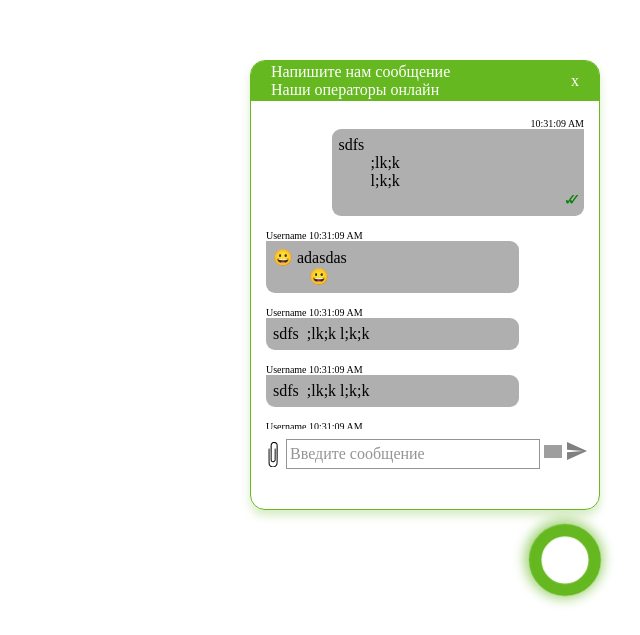
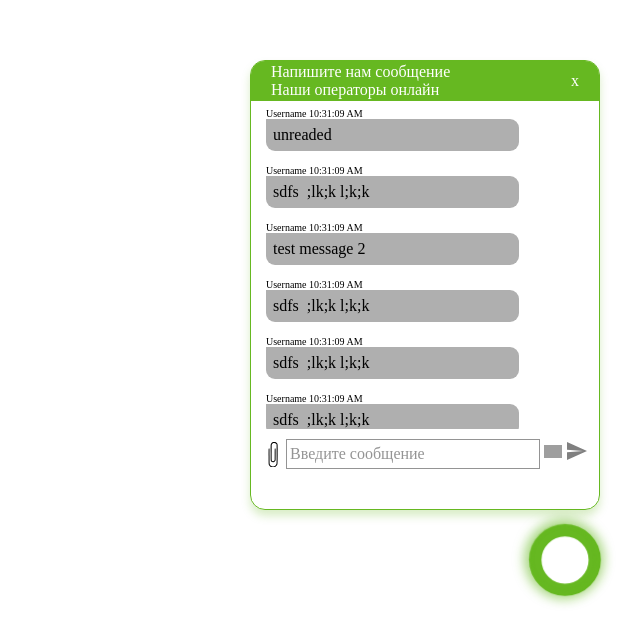
Before and after one commit to anddrews/online-chat, a React app: page / in a window 1280 px wide. Shown: the part 165-800 px from the top of the page, without its empty margins (640-1280 px from the left). Built offline with nearby package versions, Linux system fonts and the light colour scheme; grey boxes are pictures that could not be loaded.

Commit message:
move chat messages into App

```diff
--- a/src/app.tsx
+++ b/src/app.tsx
@@ -7,6 +7,7 @@ import styles from './app.scss';
 import {Chat} from './components/chat/chat';
 import {CURRENT_USER_NAME} from 'const';
 import {Imessage} from './model/Imessage';
+import {Message} from './components/chat/message/message';
 
 const sn = styleNames(styles);
 
@@ -41,7 +42,7 @@ const message = [
     {
         id: 4,
         userName: 'Username',
-        content: `sdfs  ;lk;k l;k;k`,
+        content: `sdfsdfdsf`,
         messageDate: new Date(),
         currentUserName: CURRENT_USER_NAME,
         read: true
@@ -57,10 +58,10 @@ const message = [
     {
         id: 6,
         userName: 'Username',
-        content: `sdfs  ;lk;k l;k;k`,
+        content: `unreaded`,
         messageDate: new Date(),
         currentUserName: CURRENT_USER_NAME,
-        read: true
+        read: false
     },
     {
         id: 7,
@@ -80,6 +81,27 @@ const message = [
     },
     {
         id: 9,
+        userName: 'Username',
+        content: `sdfs  ;lk;k l;k;k`,
+        messageDate: new Date(),
+        currentUserName: CURRENT_USER_NAME,
+        read: true
+    },{
+        id: 10,
+        userName: 'Username',
+        content: `sdfs  ;lk;k l;k;k`,
+        messageDate: new Date(),
+        currentUserName: CURRENT_USER_NAME,
+        read: true
+    },{
+        id: 11,
+        userName: 'Username',
+        content: `sdfs  ;lk;k l;k;k`,
+        messageDate: new Date(),
+        currentUserName: CURRENT_USER_NAME,
+        read: true
+    },{
+        id: 12,
         userName: 'Username',
         content: `sdfs  ;lk;k l;k;k`,
         messageDate: new Date(),
@@ -112,9 +134,13 @@ export const App: React.FunctionComponent = () => {
                 isChatOpen={isChatOpen}
                 onCloseClick={chatOpenHandler}
                 sendMessage={handleSendMessage}
-                messages={messages}
+                messagesLength={messages.length}
             >
-
+                {messages.map(item => (
+                    <Message
+                        key={item.id}
+                        message={item}
+                    />))}
             </Chat>
             <ChatOpener
                 onClick={chatOpenHandler}
--- a/src/components/chat/chat.tsx
+++ b/src/components/chat/chat.tsx
@@ -14,11 +14,13 @@ interface Props {
     isChatOpen: boolean;
     onCloseClick: () => void;
     sendMessage: (message: string) => void;
-    messages: Imessage[]
+    messagesLength: number;
 }
 
-export const Chat: React.FunctionComponent<Props> = ({isChatOpen, onCloseClick, messages, sendMessage}) => {
+export const Chat: React.FunctionComponent<Props> = ({isChatOpen, onCloseClick, children, sendMessage, messagesLength}) => {
     const messagesRef = React.createRef<HTMLDivElement>();
+    const [isScrollToUnread, setScrollToUnread] = React.useState(true);
+
     const scrollToUnread = () => {
         // @ts-ignore
         const {current: {container: {children}}} = messagesRef;
@@ -29,21 +31,29 @@ export const Chat: React.FunctionComponent<Props> = ({isChatOpen, onCloseClick,
         }
     };
 
-    const sendMessageHandler = message => {
+    const scrollToLast = () => {
         // @ts-ignore
         const {current: {container: {children}}} = messagesRef;
-        const unreadMessage: HTMLDivElement[] = Array.from(children[0].querySelectorAll('[class*="message__outgoing"][data-read="false"]'));
+        const lastMessage: HTMLDivElement = children[0].querySelector('[data-read]:last-child');
 
-        if(unreadMessage.length) {
-            unreadMessage[unreadMessage.length - 1].scrollIntoView();
+        if(lastMessage) {
+            lastMessage.scrollIntoView();
         }
 
-        sendMessage(message);
     };
 
     const markMessageAsRead = () => {
         console.log('scrollDown');
     };
+
+    React.useEffect(() => {
+        if (isScrollToUnread) {
+            scrollToUnread();
+            setScrollToUnread(false)
+        } else {
+            scrollToLast();
+        }
+    }, [messagesLength])
 
     return (
         <div className={sn('chat', {'active': isChatOpen})}>
@@ -62,20 +72,15 @@ export const Chat: React.FunctionComponent<Props> = ({isChatOpen, onCloseClick,
             <Scrollbars
                 ref={messagesRef}
                 style={{height: '100%'}}
-                onUpdate={scrollToUnread}
                 onScrollStart={markMessageAsRead}
             >
                 <div className={sn('chat__messages')}>
-                    {messages.map(item => (
-                        <Message
-                            key={item.id}
-                            message={item}
-                        />))}
+                    {children}
                 </div>
             </Scrollbars>
             <div className={sn('chat__dialog-message')}>
                 <DialogMessage
-                    onSubmit={sendMessageHandler}
+                    onSubmit={sendMessage}
                 />
             </div>
         </div>
--- a/src/components/chat/message/message.tsx
+++ b/src/components/chat/message/message.tsx
@@ -13,9 +13,10 @@ interface Props {
     message: Imessage
 }
 
-export const Message: React.FunctionComponent<Props> = ({message: {content, userName, messageDate, currentUserName, read}}) => (
+export const Message: React.FunctionComponent<Props> = ({message: {id, content, userName, messageDate, currentUserName, read}}) => (
     <div
         data-read={read}
+        data-id={id}
         className={sn('message', {'outgoing': userName === currentUserName})}
     >
         <div className={sn('message__info')}>
```
